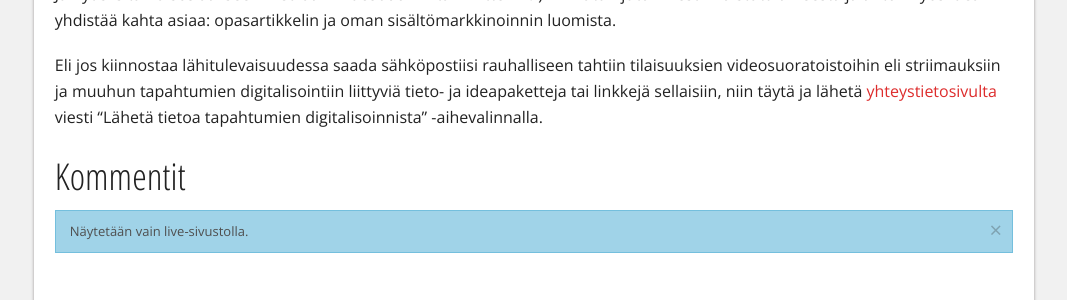
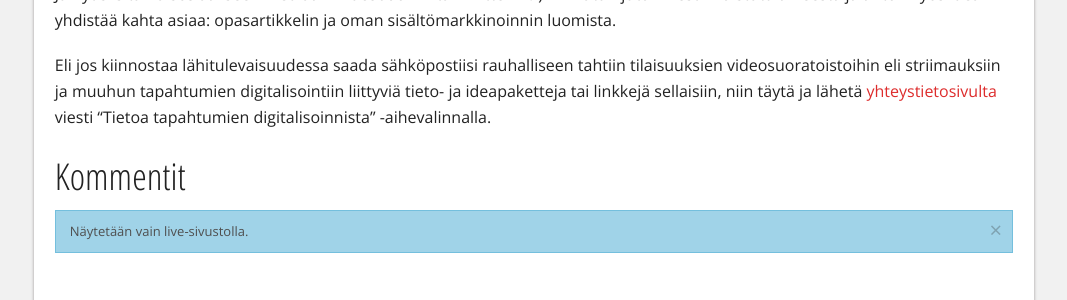
Before and after one commit to Pyppe/infocrea.fi, a Jekyll site: the page built from _posts/2014-11-29-pitaisiko-heittaa-facebook-ja-twitter-roskiin.md, in a window 1280 px wide. Shown: the part 836-1136 px from the top of the page, without its empty margins (106-1173 px from the left). Built offline with Jekyll 4.4.1, drawn with Linux system fonts in a browser that asks for light colours; nearby versions of some CDN libraries.

Commit message:
Uusi blogi+formi -yritys

```diff
--- a/_includes/palauteForm.html
+++ b/_includes/palauteForm.html
@@ -20,6 +20,7 @@
             <select name="category">
               <option value="Yleinen">Yleinen | General</option>
               <option value="Yhteydenottopyyntö">Yhteydenottopyyntö | Please contact</option>
+              <option value="Digitieto">Tietoa tapahtumien digitalisoinnista<option>
             </select>
           </label>
         </div>
--- a/_posts/2014-11-29-pitaisiko-heittaa-facebook-ja-twitter-roskiin.md
+++ b/_posts/2014-11-29-pitaisiko-heittaa-facebook-ja-twitter-roskiin.md
@@ -18,4 +18,4 @@
 
 Ja nyt siis tämä sosiaaliseen mediaan - Facebookiin tai Twitteriin:-) - linkatun jutun viesti muistutti aiheesta ja antoi myös idean yhdistää kahta asiaa: opasartikkelin ja oman sisältömarkkinoinnin luomista.
 
-Eli jos kiinnostaa lähitulevaisuudessa saada sähköpostiisi rauhalliseen tahtiin tilaisuuksien videosuoratoistoihin eli striimauksiin ja muuhun tapahtumien digitalisointiin liittyviä tieto- ja ideapaketteja tai linkkejä sellaisiin, niin täytä ja lähetä [yhteystietosivulta](http://www.infocrea.fi/yhteystiedot/) viesti "Lähetä tietoa tapahtumien digitalisoinnista" -aihevalinnalla.
+Eli jos kiinnostaa lähitulevaisuudessa saada sähköpostiisi rauhalliseen tahtiin tilaisuuksien videosuoratoistoihin eli striimauksiin ja muuhun tapahtumien digitalisointiin liittyviä tieto- ja ideapaketteja tai linkkejä sellaisiin, niin täytä ja lähetä [yhteystietosivulta](http://www.infocrea.fi/yhteystiedot/) viesti "Tietoa tapahtumien digitalisoinnista" -aihevalinnalla.
```
